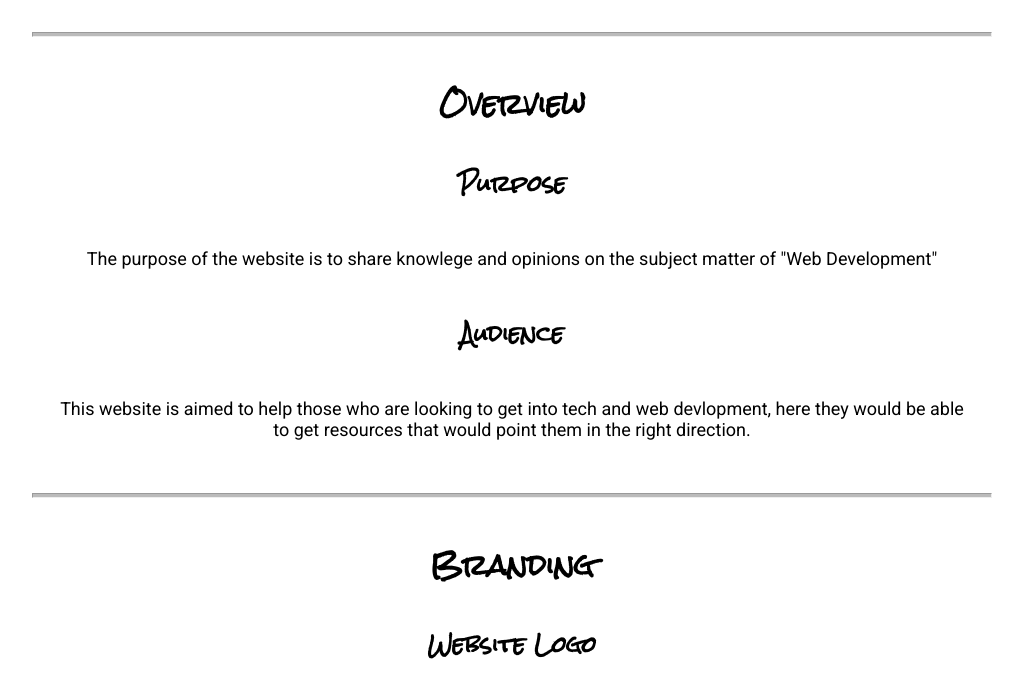
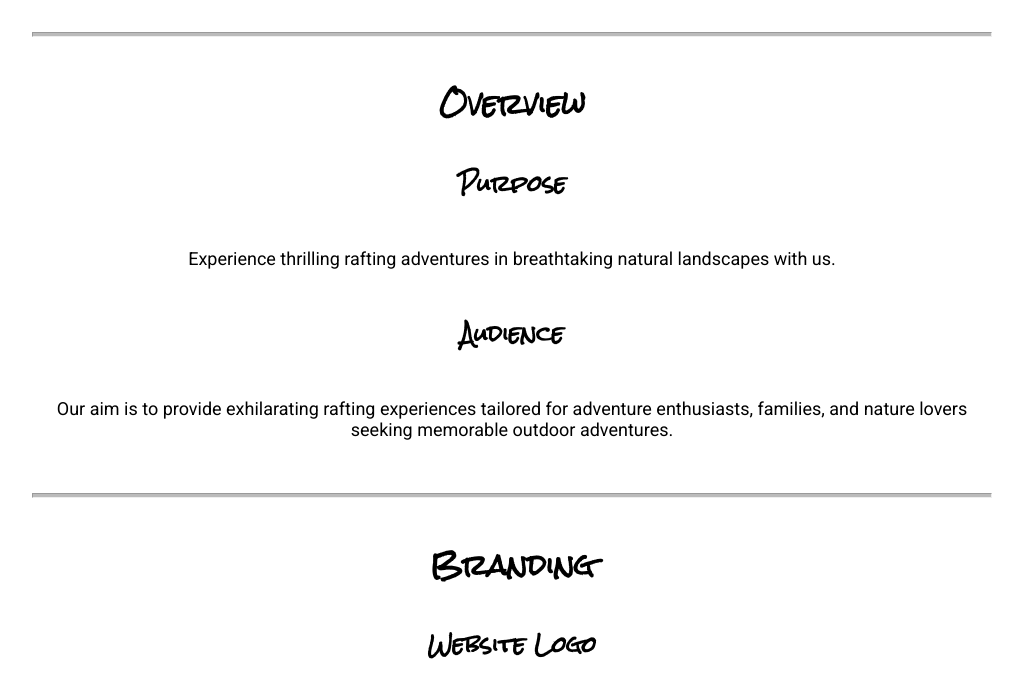
Before and after one commit to Olamstix/WDD130, a plain HTML site: page wwr/site-plan-rafting.html in a window 1280 px wide. Shown: the part 420-1097 px from the top of the page, without its empty margins (128-1151 px from the left). Drawn offline with Linux system fonts and the light colour scheme.

Commit message:
Content update

```diff
--- a/wwr/site-plan-rafting.html
+++ b/wwr/site-plan-rafting.html
@@ -20,11 +20,11 @@
     <hr />
     <h2>Overview</h2>
     <h3>Purpose</h3>
-    <p>The purpose of the website is to share knowlege and opinions on the subject matter of "Web Development"</p>
+    <p>Experience thrilling rafting adventures in breathtaking natural landscapes with us.</p>
     <!-- change this -->
 
     <h3>Audience</h3>
-    <p>This website is aimed to help those who are looking to get into tech and web devlopment, here they would be able to get resources that would point them in the right direction.</p>
+    <p>Our aim is to provide exhilarating rafting experiences tailored for adventure enthusiasts, families, and nature lovers seeking memorable outdoor adventures.</p>
     <!-- change this -->
 
     <hr />
```
